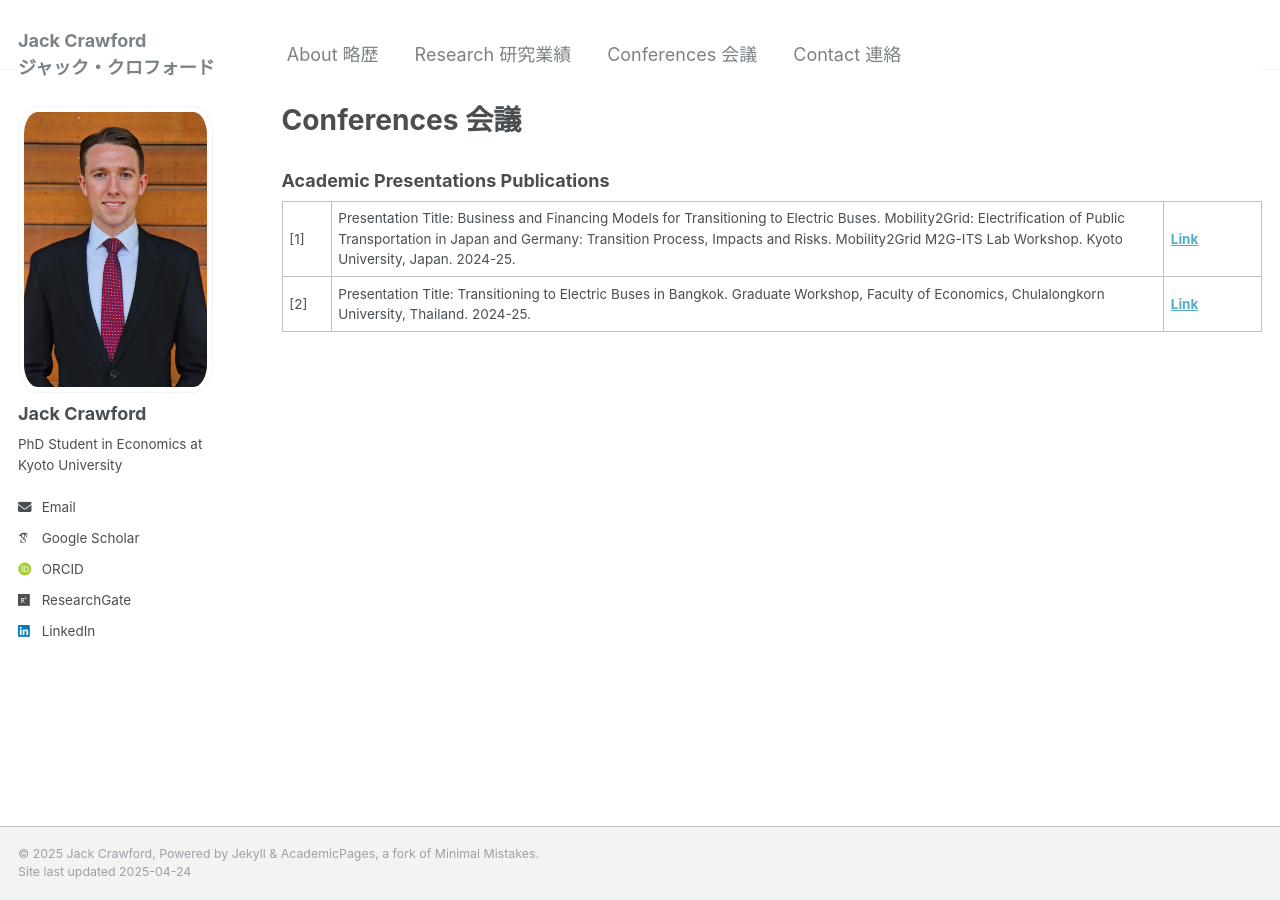
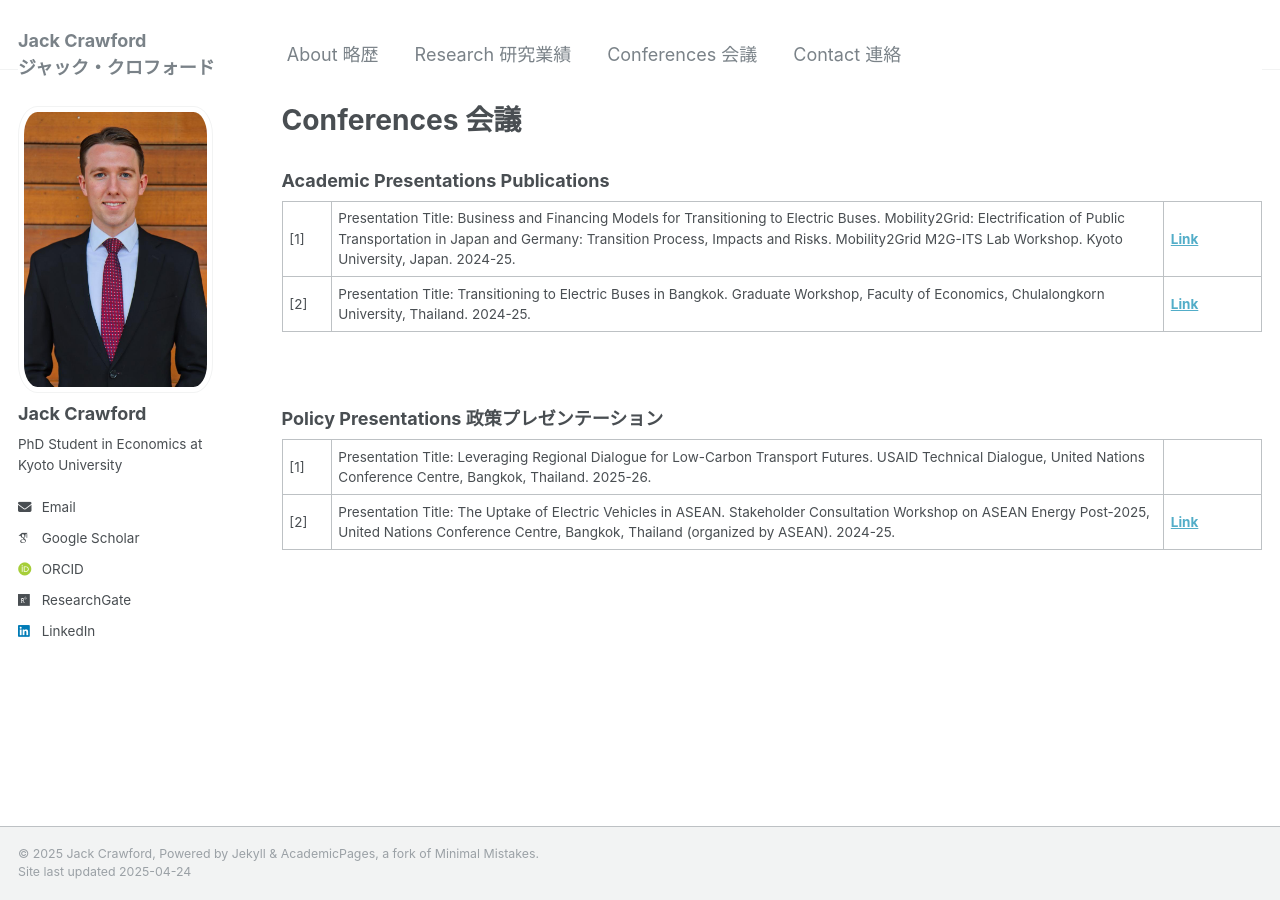
Before and after one commit to jackgcrawford/jackcrawford, a Jekyll site: the page built from _pages/talks.html, in a window 1280 px wide. Built offline with Jekyll 4.4.1, drawn with Linux system fonts in a browser that asks for light colours; some web fonts are replaced.

Commit message:
Update talks.html

```diff
--- a/_pages/talks.html
+++ b/_pages/talks.html
@@ -32,3 +32,32 @@ author_profile: true
     </tr>
   </tbody>
 </table>
+
+<br>
+
+<h3>Policy Presentations 政策プレゼンテーション</h3>
+<table class="tg">
+  <tbody>
+    <tr>
+      <td width="5%">[1]</td>
+      <td width="85%">
+        Presentation Title: Leveraging Regional Dialogue for Low-Carbon Transport Futures.
+        USAID Technical Dialogue, United Nations Conference Centre, Bangkok, Thailand. 2025-26.
+      </td>
+      <td width="10%">
+        <!-- No link provided -->
+      </td>
+    </tr>
+
+    <tr>
+      <td width="5%">[2]</td>
+      <td width="85%">
+        Presentation Title: The Uptake of Electric Vehicles in ASEAN.
+        Stakeholder Consultation Workshop on ASEAN Energy Post-2025, United Nations Conference Centre, Bangkok, Thailand (organized by ASEAN). 2024-25.
+      </td>
+      <td width="10%">
+        <a href="https://aseanenergy.org/post/stakeholder-consultation-workshop-on-asean-energy-post-2025/" target="_blank"><strong>Link</strong></a>
+      </td>
+    </tr>
+  </tbody>
+</table>
```
